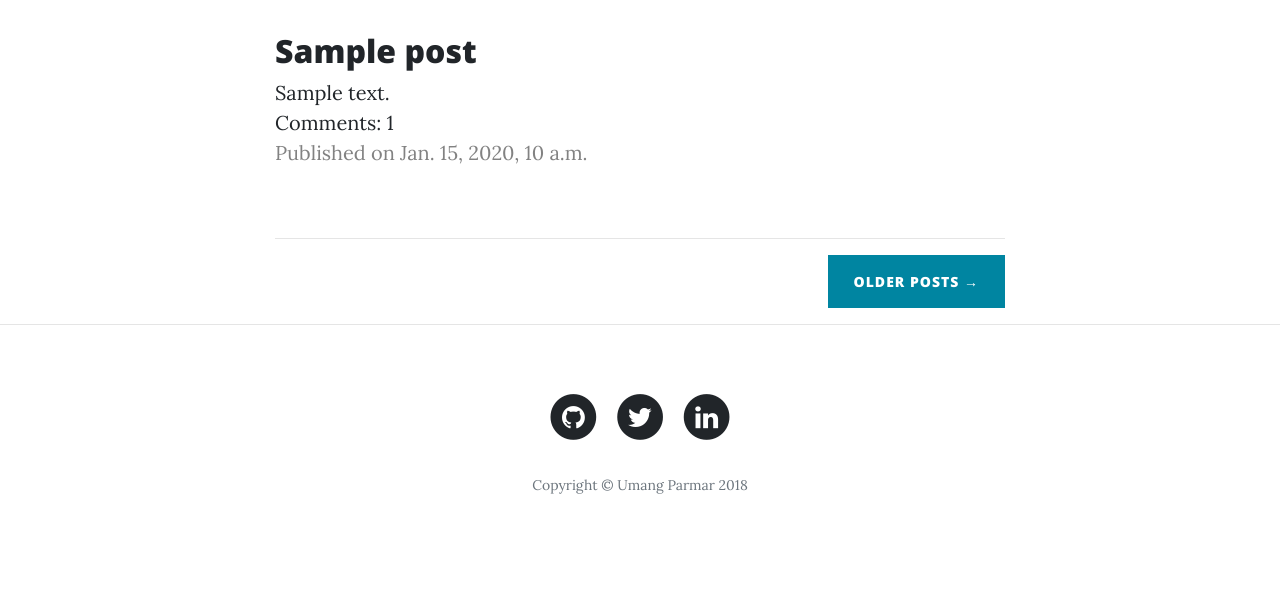
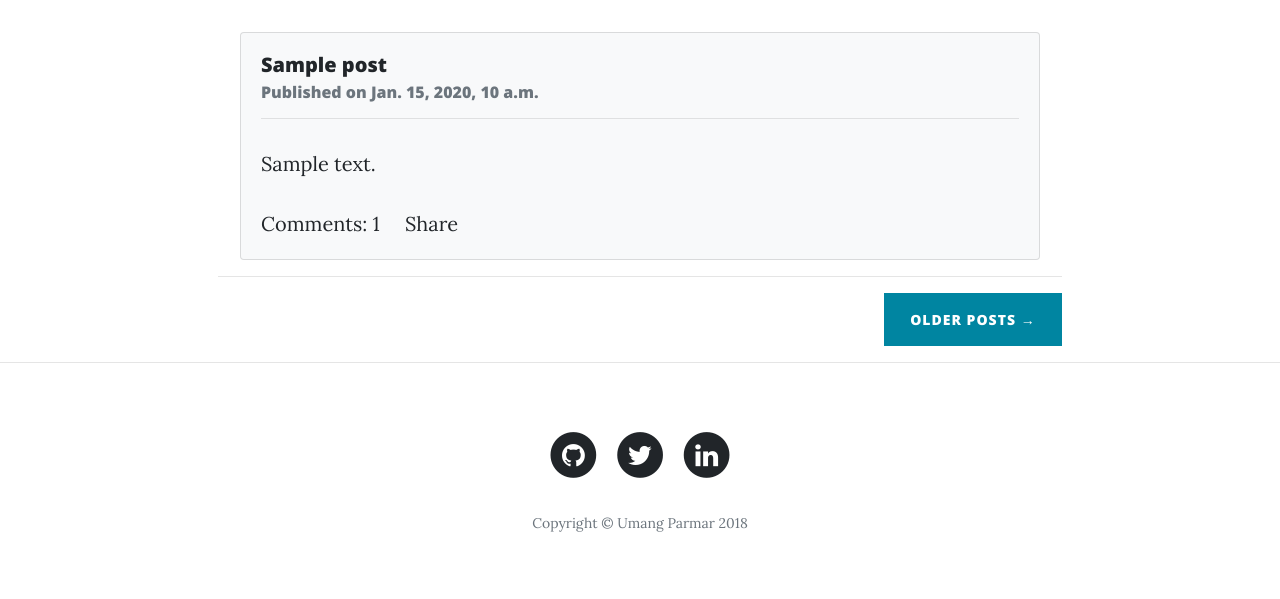
Before and after one commit to darkLord19/ublog, a Django app: template blog/templates/blog/posts.html in a window 1280 px wide. Shown: the part 244-843 px from the top of the page. Before the commit the page ends 738 px from the top, so only its background shows below. Run offline with Django 3.2, Linux system fonts and the light colour scheme; the template is opened without the code that fills it: most values are stand-ins (such as "Sample title", 1, 10 or a date in 2020); some libraries are stand-ins or nearby versions.

Commit message:
Use cards for post previews on homepage

```diff
--- a/blog/templates/blog/home.html
+++ b/blog/templates/blog/home.html
@@ -75,18 +75,9 @@
     </header>
     {% endblock %}
 
-    {% block post_details %}
-    {% endblock %}
-
-    {% block about %}
-    {% endblock %}
-
-    {% block contact %}
-    {% endblock %}
-
     {% block list %}
     <!-- Main Content -->
-    <div class="container">
+    <div class="full-container">
       <div class="row">
         <div class="col-lg-8 col-md-10 mx-auto">
           <div class="post-preview">
@@ -101,6 +92,15 @@
         </div>
       </div>
     </div>
+    {% endblock %}
+
+    {% block post_details %}
+    {% endblock %}
+
+    {% block about %}
+    {% endblock %}
+
+    {% block contact %}
     {% endblock %}
 
     <hr>
--- a/blog/templates/blog/posts.html
+++ b/blog/templates/blog/posts.html
@@ -1,15 +1,18 @@
 {% extends 'blog/home.html' %}
 
 {% block content %}
+
     {% for post in posts %}
-        <div class="post">
-            <h2><a href="{% url 'post_details' pk=post.pk %}">{{ post.title }}</a></h2>
-            <h7>{{ post.summary|linebreaksbr }}</h7><br/>
-
-            <a href="{% url 'post_details' pk=post.pk %}">Comments: {{ post.comments.count }}</a>
-            <div class="date">
-                Published on {{ post.published_date }}
+        <div class="card mx-auto bg-light" style="width: 50rem;">
+            <div class="card-body">
+            <h5 class="card-title"><a href="{% url 'post_details' pk=post.pk %}">{{ post.title }}</a></h5>
+            <h6 class="card-subtitle mb-2 text-muted">Published on {{ post.published_date }}</h6>
+            <hr>
+            <p class="card-text">{{ post.summary|linebreaksbr }}</p>
+            <a href="{% url 'post_details' pk=post.pk %}" class="card-link">Comments: {{ post.comments.count }}</a>
+            <a href="#" class="card-link">Share</a>
             </div>
         </div>
     {% endfor %}
+
 {% endblock %}
```
